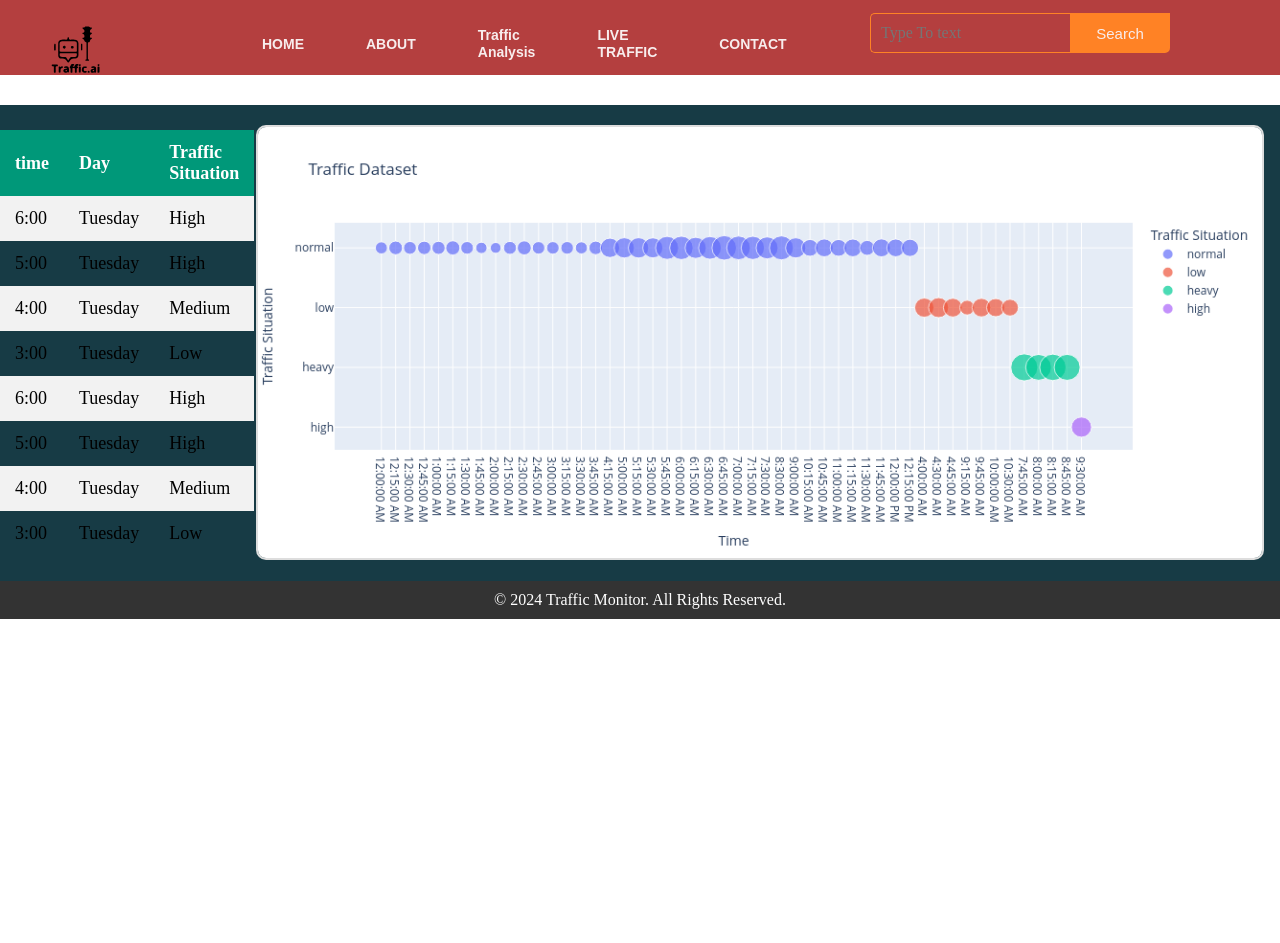
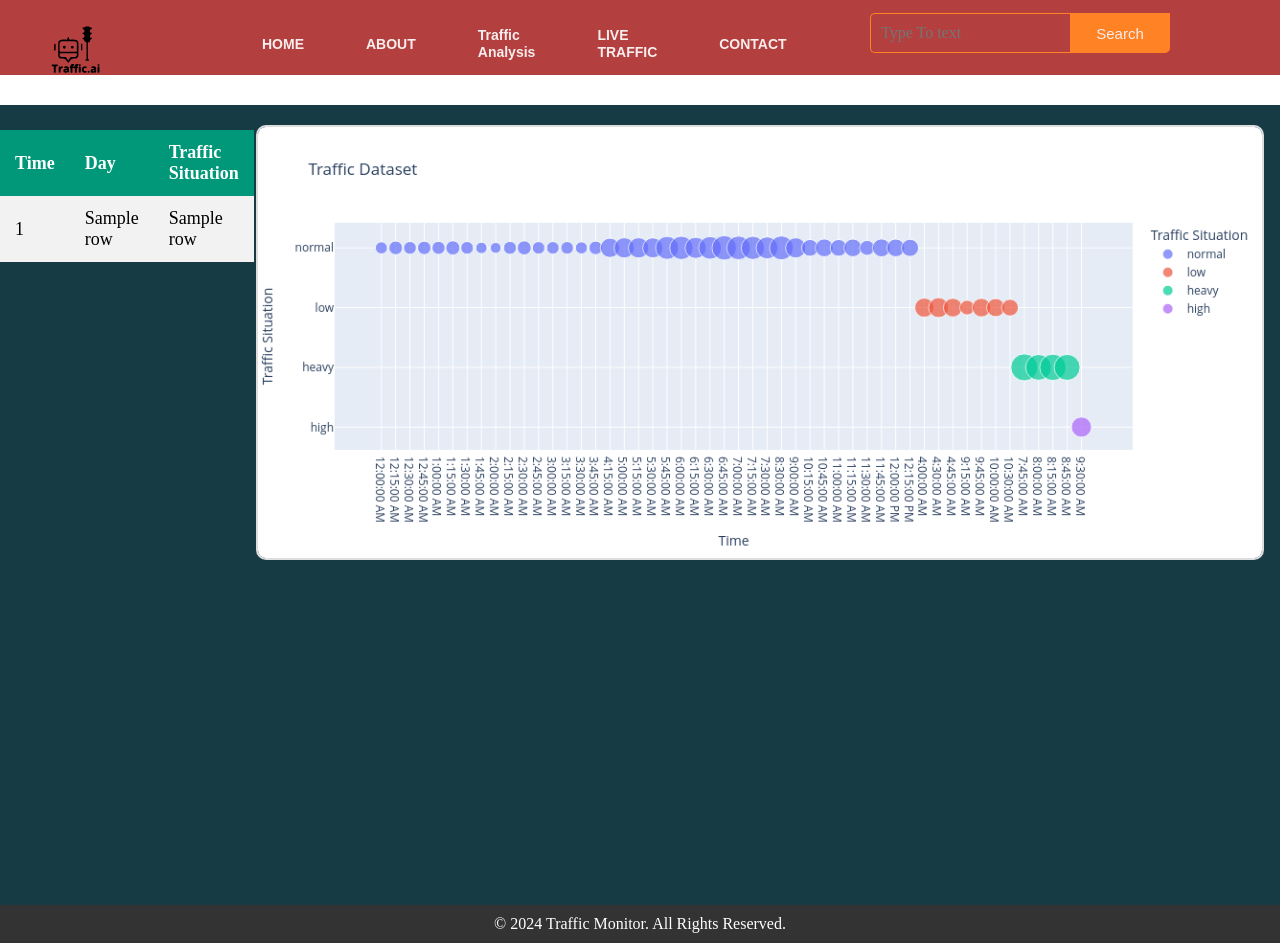
Before and after one commit to subashsigdel/TrafficPredicationandSignalControl, a Flask app: template backendflask/templates/Analysis.html in a window 1280 px wide. Before the commit the page ends 619 px from the top, so only its background shows below. Run offline with Flask 3, Linux system fonts and the light colour scheme; the template is opened without the code that fills it: most values are stand-ins (such as "Sample title", 1, 10 or a date in 2020).

Commit message:
final defense

```diff
--- a/backendflask/main.py
+++ b/backendflask/main.py
@@ -1,5 +1,8 @@
 # app.py
-from flask import Flask, render_template,request, redirect, url_for
+from flask import Flask, render_template,request, redirect, url_for,jsonify
+import csv
+import gdown
+import pandas as pd
 
 app = Flask(__name__)
 
@@ -28,12 +31,70 @@
 
 @app.route('/liveanalysis')
 def liveanalysis():
-    return render_template('Analysis.html')
+
+    csv_file = 'predictdata.csv'  # Replace with your actual CSV file path
+    data = []
+
+    # Read the CSV file and store all rows in the 'data' list
+    with open(csv_file, newline='') as file:
+        reader = csv.reader(file)
+        for row in reader:
+            data.append(row)
+
+    # Pass all rows of data to the HTML template
+
+    return render_template('Analysis.html',data=data)
 
 @app.route('/livetraffic')
 def livetraffic():
-    return render_template('livetraffic.html')
 
+
+    # Google Drive file ID
+    file_id = '1gLoHkAkiMvsXbKZciV_6ynquo_lAydjk'
+
+    # Use gdown to download the file
+    gdown.download(f"https://drive.google.com/uc?id={file_id}", 'predictdata.csv', quiet=False)
+
+    # # Read the CSV file into pandas DataFrame
+    # new_data_df = pd.read_csv('data.csv')
+
+
+    csv_file = 'predictdata.csv'  # Replace with your actual CSV file path
+    last_row = None
+
+    # Read the CSV file and fetch the last row
+    with open(csv_file, newline='') as file:
+        reader = csv.reader(file)
+        for row in reader:
+            last_row = row  # Keeps overwriting until the last row is reached
+            # Get traffic prediction (assuming it's the third value in your row)
+        traffic_prediction = last_row[2].strip().lower()
+
+        # Set different intervals for green light based on the traffic prediction
+        if traffic_prediction == "high":
+            green_duration = 8000  # Green light for 8 seconds when high
+        else:
+            green_duration = 5000  # Default green light for 5 seconds
+
+         # Pass the last row to the HTML template
+    return render_template('livetraffic.html', last_row=last_row,green_duration=green_duration)
+
+def display_chart():
+    csv_file = 'predicted_traffic.csv'  # Replace with your actual CSV file path
+    times = []
+    days = []
+    traffic_situations = []
+
+    # Read the CSV file and extract time, day, and traffic situation
+    with open(csv_file, newline='') as file:
+        reader = csv.reader(file)
+        for row in reader:
+            times.append(row[0])  # Time column
+            days.append(row[1])   # Day column
+            traffic_situations.append(row[2])  # Traffic situation column
+
+    # Pass data to the HTML template
+    return render_template('Analysis.html', times=times, days=days, traffic_situations=traffic_situations)
 
 
 if __name__ == '__main__':
--- /dev/null
+++ b/backendflask/predictdata.csv
@@ -0,0 +1,4 @@
+10:59 AM,Thursday,Heavy
+11:01 AM,Thursday,Heavy
+11:22 AM,Thursday,Heavy
+11:41 AM,Thursday,Heavy
--- /dev/null
+++ b/backendflask/predicted_traffic.csv
@@ -0,0 +1,3 @@
+08:00 AM,Sunday,Low
+09:00 PM, Monday,High
+12:15 PM, Monday,medium
--- a/backendflask/static/css/livetraffic.css
+++ b/backendflask/static/css/livetraffic.css
@@ -17,6 +17,7 @@
     background-color: #173B45;
     background-position: center;
     background-size: cover;
+    height: 100vh;
 }
 
 .navbar{
@@ -201,8 +202,12 @@
 }
 .headlive3{
     text-align: center;
-    color: #F8EDED;
+    color: #fdfdfd;
     font-size: 10px;
+
+}
+.three{
+    color: #ffffff;
 }
 
 .grid2{
--- a/backendflask/static/js/livetraffic.js
+++ b/backendflask/static/js/livetraffic.js
@@ -1,11 +1,20 @@
+
     document.addEventListener("DOMContentLoaded", function() {
         const lights = ["red", "yellow", "green"];
         let currentLight = 0;
+        let intervals = [3000, 1000, 5000];  // Red for 3 seconds, Yellow for 1 second, Green for 5 seconds
 
-    setInterval(() => {
+        function changeLight() {
             lights.forEach((light, index) => {
                 document.getElementById(light).style.opacity = index === currentLight ? 1 : 0.3;
             });
+
+            // Set the next light change after the current interval
+            setTimeout(() => {
                 currentLight = (currentLight + 1) % lights.length;
-    }, 2000);
+                changeLight();
+            }, intervals[currentLight]);
+        }
+
+        changeLight();  // Start the light cycle
     });
--- a/backendflask/templates/Analysis.html
+++ b/backendflask/templates/Analysis.html
@@ -36,52 +36,18 @@
             <div>
                 <table>
                     <tr>
-                        <th>time</th>
+                        <th>Time</th>
                         <th>Day</th>
                         <th>Traffic Situation</th>
                     </tr>
-
+                    <!-- Loop through the CSV data and display each row -->
+                    {% for row in data %}
                     <tr>
-                        <td>6:00</td>
-                        <td>Tuesday</td>
-                        <td>High</td>
+                        <td>{{ row[0] }}</td>  <!-- Time -->
+                        <td>{{ row[1] }}</td>  <!-- Day -->
+                        <td>{{ row[2] }}</td>  <!-- Traffic Situation -->
                     </tr>
-                    <tr>
-                        <td>5:00</td>
-                        <td>Tuesday</td>
-                        <td>High</td>
-                    </tr>
-                    <tr>
-                        <td>4:00</td>
-                        <td>Tuesday</td>
-                        <td>Medium</td>
-                    </tr>
-                    <tr>
-                        <td>3:00</td>
-                        <td>Tuesday</td>
-                        <td>Low</td>
-                    </tr>
-                    <tr>
-                        <td>6:00</td>
-                        <td>Tuesday</td>
-                        <td>High</td>
-                    </tr>
-                    <tr>
-                        <td>5:00</td>
-                        <td>Tuesday</td>
-                        <td>High</td>
-                    </tr>
-                    <tr>
-                        <td>4:00</td>
-                        <td>Tuesday</td>
-                        <td>Medium</td>
-                    </tr>
-                    <tr>
-                        <td>3:00</td>
-                        <td>Tuesday</td>
-                        <td>Low</td>
-                    </tr>
-
+                    {% endfor %}
                 </table>
             </div>
 
--- /dev/null
+++ b/backendflask/vehicle_counts_formatted.csv
@@ -0,0 +1,2 @@
+Date,Day of the week,CarCount,BikeCount,BusCount,TruckCount,Total,hour,minute,AM/PM
+12,3,5,2,281,57,363,3,56,0
```
Also changed, not shown: backendflask/TrafficPrediction.py (added, +48 -0 lines), backendflask/VeichleDetection.py (added, +58 -0 lines), backendflask/static/js/analysis.js (added, +48 -0 lines), backendflask/templates/livetraffic.html (+18 -4 lines), 3 other files. Lines whose indentation alone changed are shown as unchanged.
